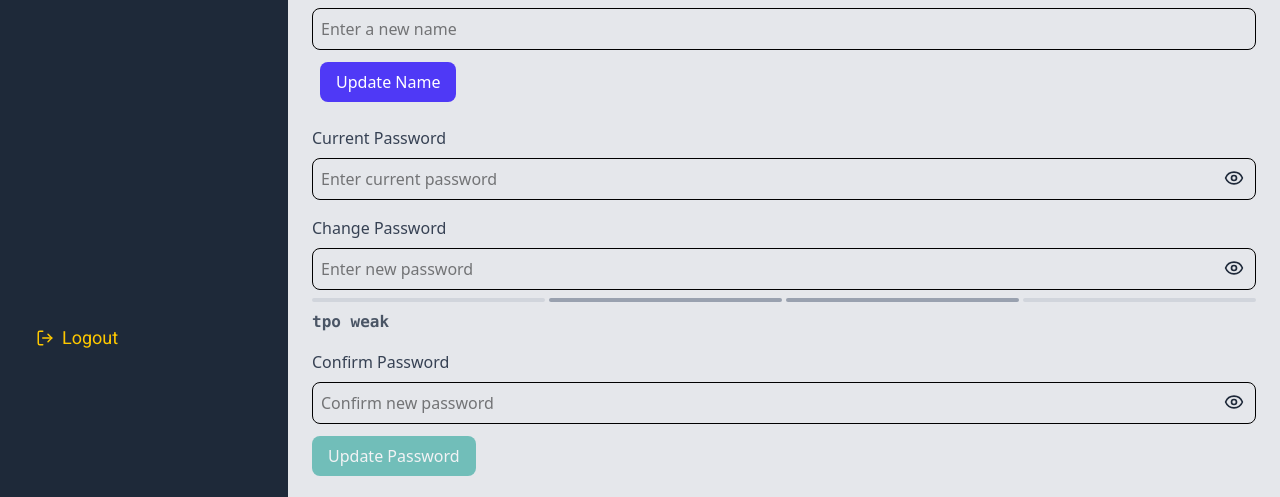
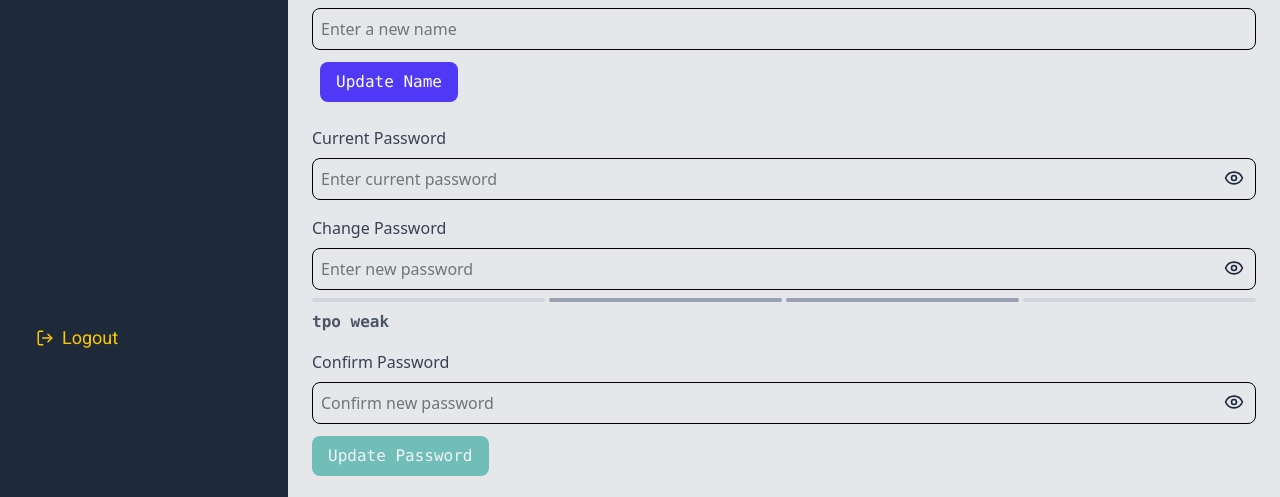
Before and after one commit to onaolapomay/Globalpay, a React (Vite) app: page /dashboard/settings in a window 1280 px wide. Shown: the part 436-933 px from the top of the page. Built offline with nearby package versions, Linux system fonts and the light colour scheme; no server answers; sample sign-in values are in the browser's storage; a web font is replaced by a local one.

Commit message:
your commit message

```diff
--- a/package.json
+++ b/package.json
@@ -14,6 +14,7 @@
     "@tailwindcss/postcss": "^4.1.11",
     "@tailwindcss/vite": "^4.1.11",
     "firebase": "^12.2.1",
+    "framer-motion": "^12.26.2",
     "lucide-react": "^0.539.0",
     "react": "^19.1.1",
     "react-dom": "^19.1.1",
--- a/src/components/Hero.jsx
+++ b/src/components/Hero.jsx
@@ -1,11 +1,16 @@
 import React from 'react'
+import { motion } from 'framer-motion'
 
 const Hero = () => {
   return (
     <section className='w-full bg-gray-900 text-white'>
       <div className='grid grid-cols-1 md:grid-cols-2 gap-0 items-center min-h-screen mt-30'>
 
-        <div className='p-6 sm:p-8 md:p-12 lg:p-20'>
+        <motion.div
+        initial={{ opacity: 0, y: 40 }}
+        animate={{ opacity: 1, y: 0 }}
+        transition={{ duration: 0.8, ease: 'easeOut'}}
+        className='p-6 sm:p-8 md:p-12 lg:p-20'>
           <h1 className='text-2xl sm:text-3xl md:text-4xl lg:text-6xl font-bold leading-tight mb-6'>
             Payments built <br /> for your business
           </h1>
@@ -16,7 +21,7 @@ const Hero = () => {
           <button className='bg-yellow-400 text-black text-lg font-[roboto] cursor-pointer px-6 py-3 rounded-lg font-semibold hover:bg-yellow-500 focus:bg-yellow-500 active:bg-yellow-600 transition'>
             Get started
           </button>
-        </div>
+        </motion.div>
 
         <div className='w-full h-full'>
           <img
--- a/src/pages/Dashboard/Settings.jsx
+++ b/src/pages/Dashboard/Settings.jsx
@@ -145,7 +145,7 @@ const Settings = () => {
                 className='w-full p-2 border rounded-lg focus:outline-none focus:ring-2 focus:ring-indigo-500'/>
                 <button onClick={handleChangeName}
                 disabled={loading}
-                className='mt-3 mx-2 bg-indigo-600 text-white px-4 py-2 rounded-lg hover:bg-indigo-700 disabled:opacity-50 transition'>
+                className='mt-3 mx-2 bg-indigo-600 text-white font-mono px-4 py-2 rounded-lg hover:bg-indigo-700 disabled:opacity-50 transition'>
                     {loading ? 'Updating...' : 'Update Name'}
                 </button>
             </div>
@@ -226,7 +226,7 @@ const Settings = () => {
                 <button onClick={handleChangePassword}
                 type='button'
                 disabled={loading || passwordStrength < 3}
-                className='mt-3 bg-teal-600 text-white px-4 py-2 rounded-lg hover:bg-teal-700 disabled:opacity-50 transistion'>
+                className='mt-3 bg-teal-600 text-white px-4 py-2 rounded-lg font-mono hover:bg-teal-700 disabled:opacity-50 transistion'>
                     {loading ? 'Updating...' : 'Update Password'}
                 </button>
                 {passwordStrength < 3 && newPassword && (
```
Also changed, not shown: 1 other file (tests, documents, lock files or other folders).
